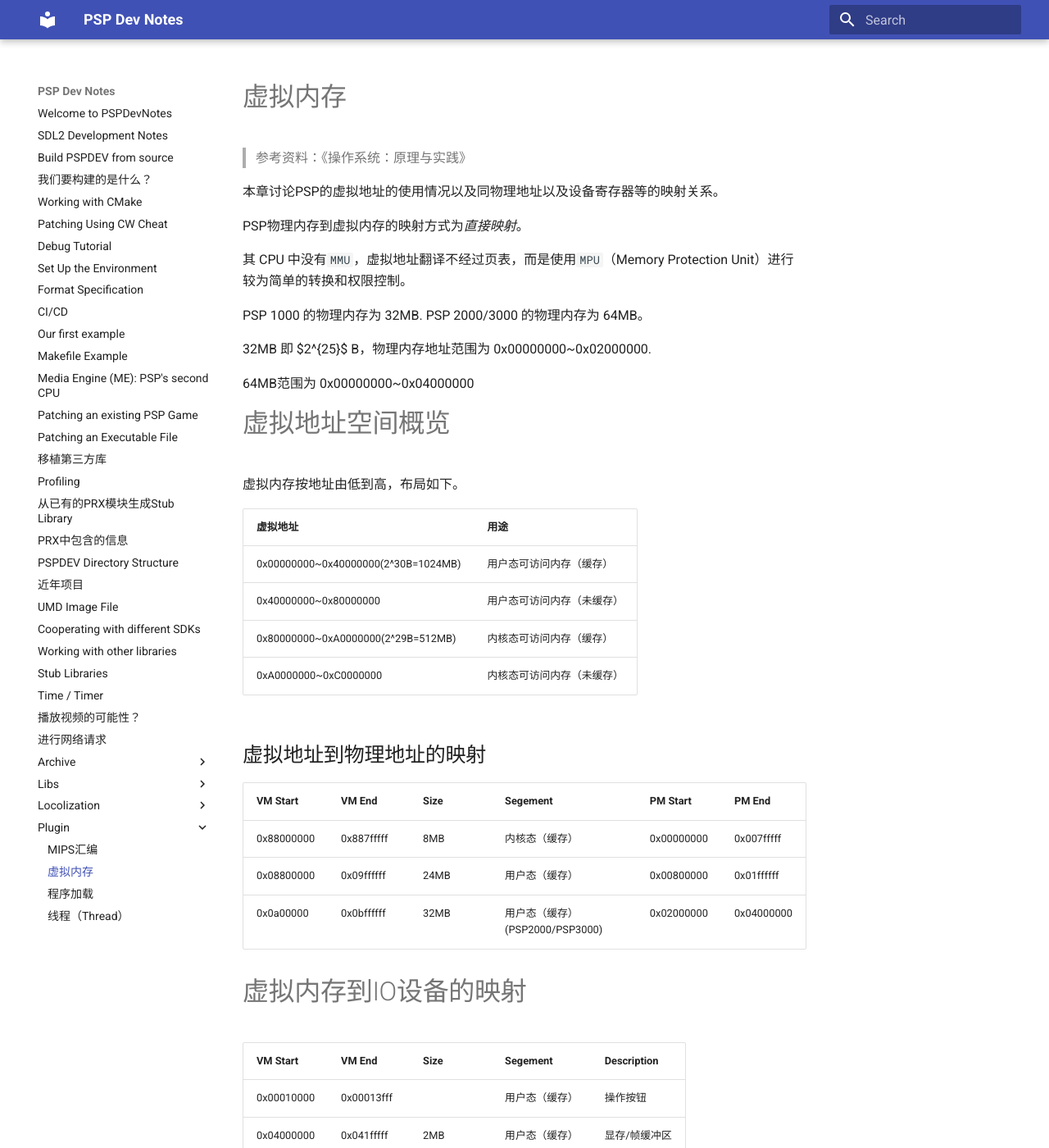
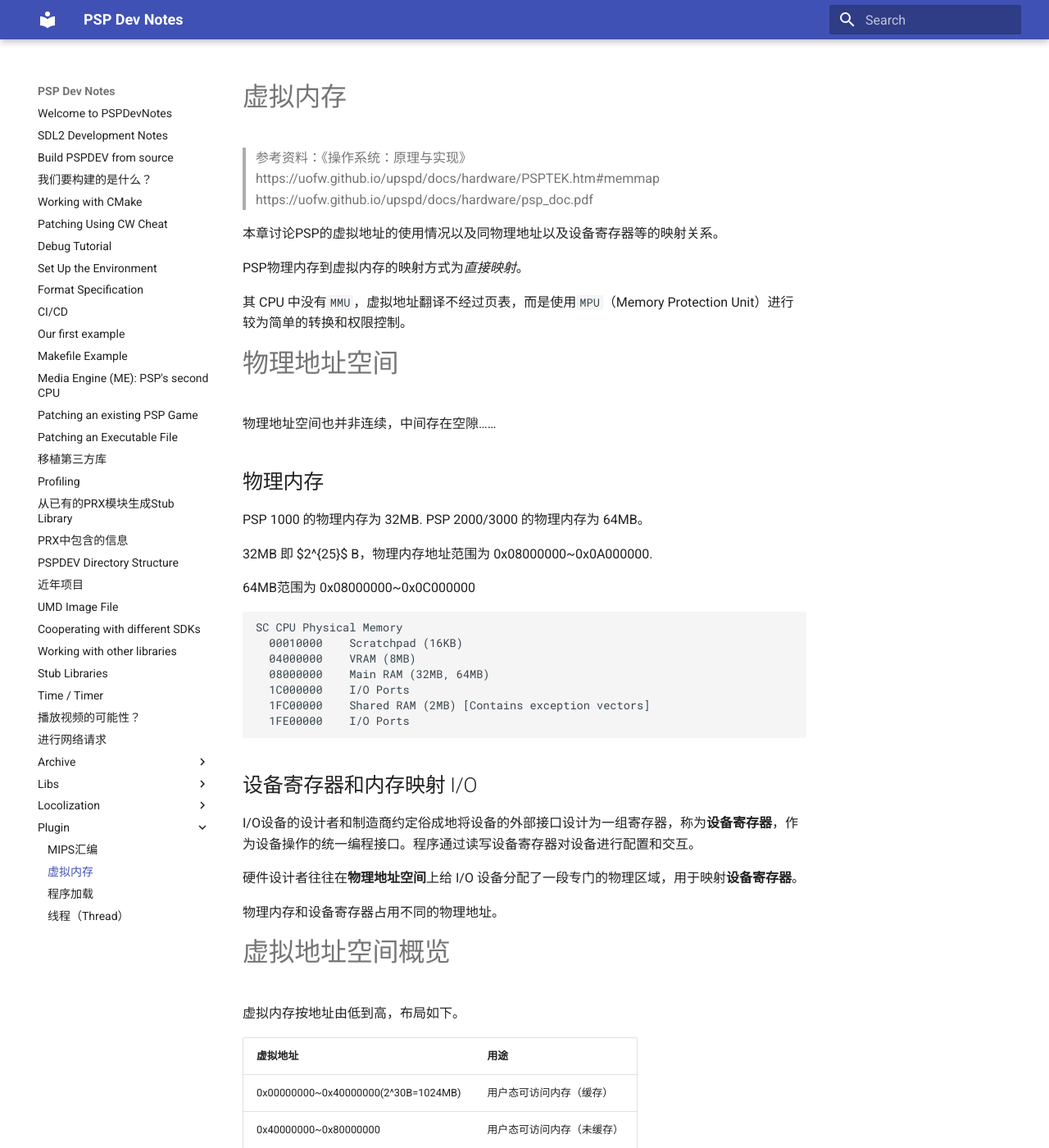
Before and after one commit to xeonliu/PSPDevNote, an MkDocs documentation site: the page built from docs/plugin/memspace.md, in a window 1280 px wide and 1400 px high. Shown: the whole window at 82% size. Built offline with MkDocs 1.6.1 and Material for MkDocs 9.7.7, drawn with Linux system fonts in a browser that asks for light colours; some of the changed text lies outside the part shown.

Commit message:
Update PA

````diff
--- a/docs/plugin/memspace.md
+++ b/docs/plugin/memspace.md
@@ -1,6 +1,8 @@
 # 虚拟内存
 
-> 参考资料：《操作系统：原理与实践》
+> 参考资料：《操作系统：原理与实现》
+> https://uofw.github.io/upspd/docs/hardware/PSPTEK.htm#memmap
+> https://uofw.github.io/upspd/docs/hardware/psp_doc.pdf
 
 本章讨论PSP的虚拟地址的使用情况以及同物理地址以及设备寄存器等的映射关系。
 
@@ -8,11 +10,34 @@
 
 其 CPU 中没有`MMU`，虚拟地址翻译不经过页表，而是使用`MPU`（Memory Protection Unit）进行较为简单的转换和权限控制。
 
+
+# 物理地址空间
+
+物理地址空间也并非连续，中间存在空隙……
+
+## 物理内存
+
 PSP 1000 的物理内存为 32MB. PSP 2000/3000 的物理内存为 64MB。
 
-32MB 即 $2^{25}$ B，物理内存地址范围为 0x00000000~0x02000000.
+32MB 即 $2^{25}$ B，物理内存地址范围为 0x08000000~0x0A000000.
 
-64MB范围为 0x00000000~0x04000000
+64MB范围为 0x08000000~0x0C000000
+```
+SC CPU Physical Memory
+  00010000    Scratchpad (16KB)
+  04000000    VRAM (8MB)
+  08000000    Main RAM (32MB, 64MB)
+  1C000000    I/O Ports
+  1FC00000    Shared RAM (2MB) [Contains exception vectors]
+  1FE00000    I/O Ports
+```
+## 设备寄存器和内存映射 I/O
+
+I/O设备的设计者和制造商约定俗成地将设备的外部接口设计为一组寄存器，称为**设备寄存器**，作为设备操作的统一编程接口。程序通过读写设备寄存器对设备进行配置和交互。
+
+硬件设计者往往在**物理地址空间**上给 I/O 设备分配了一段专门的物理区域，用于映射**设备寄存器**。
+
+物理内存和设备寄存器占用不同的物理地址。
 
 # 虚拟地址空间概览
 
@@ -47,6 +72,8 @@
 | ---------- | ---------- | ---- | ---------------- | ------------------------------------------ |
 | 0xbfc00000 | 0xbfcfffff | 1MB  | 内核态（未缓存） | 异常向量表(Exception Vector Table) |
 
+其实际物理地址应位于内核态可访问的 8MB 物理内存中。
+
 # 游戏的默认加载地址
 
 `0x08804000`，属于用户态可访问缓存区域。
````
